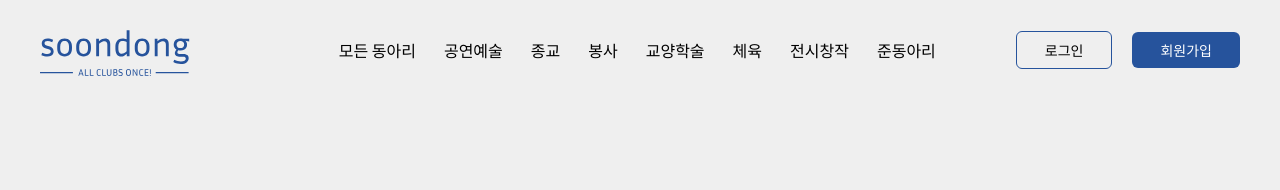
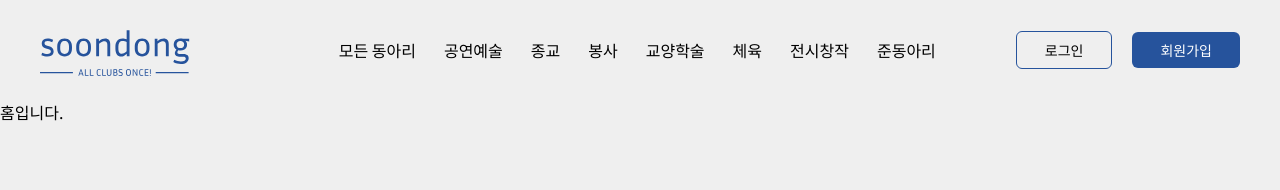
Before and after one commit to TaeWooKim-SCH/soondong, a Next.js app: page /home in a window 1280 px wide. Shown: the top 190 px of the page. Built offline with nearby package versions, Linux system fonts and the light colour scheme.

Commit message:
feat: 404 커스텀 페이지 완료

```diff
--- a/src/app/home/page.tsx
+++ b/src/app/home/page.tsx
@@ -3,7 +3,7 @@ import Layout from "../_components/Layouts/Layout";
 export default function Home() {
   return (
     <Layout>
-      <div></div>
+      <div>홈입니다.</div>
     </Layout>
   );
 }
--- /dev/null
+++ b/src/app/not-found.tsx
@@ -0,0 +1,12 @@
+import Image from "next/image";
+import Link from "next/link";
+
+export default function NotFound() {
+  return (
+    <main className="flex flex-col justify-start items-center w-full h-full pt-32">
+      <Image className="w-[300px]" src="/Logo.svg" width={400} height={0} alt="로고" />
+      <h1 className="text-2xl font-bold mt-20">404 Not Found: 존재하지 않는 페이지입니다.</h1>
+      <Link className="mt-32 px-5 py-3 bg-blue text-white rounded-md" href="/home">홈으로 이동</Link>
+    </main>
+  );
+}
```
